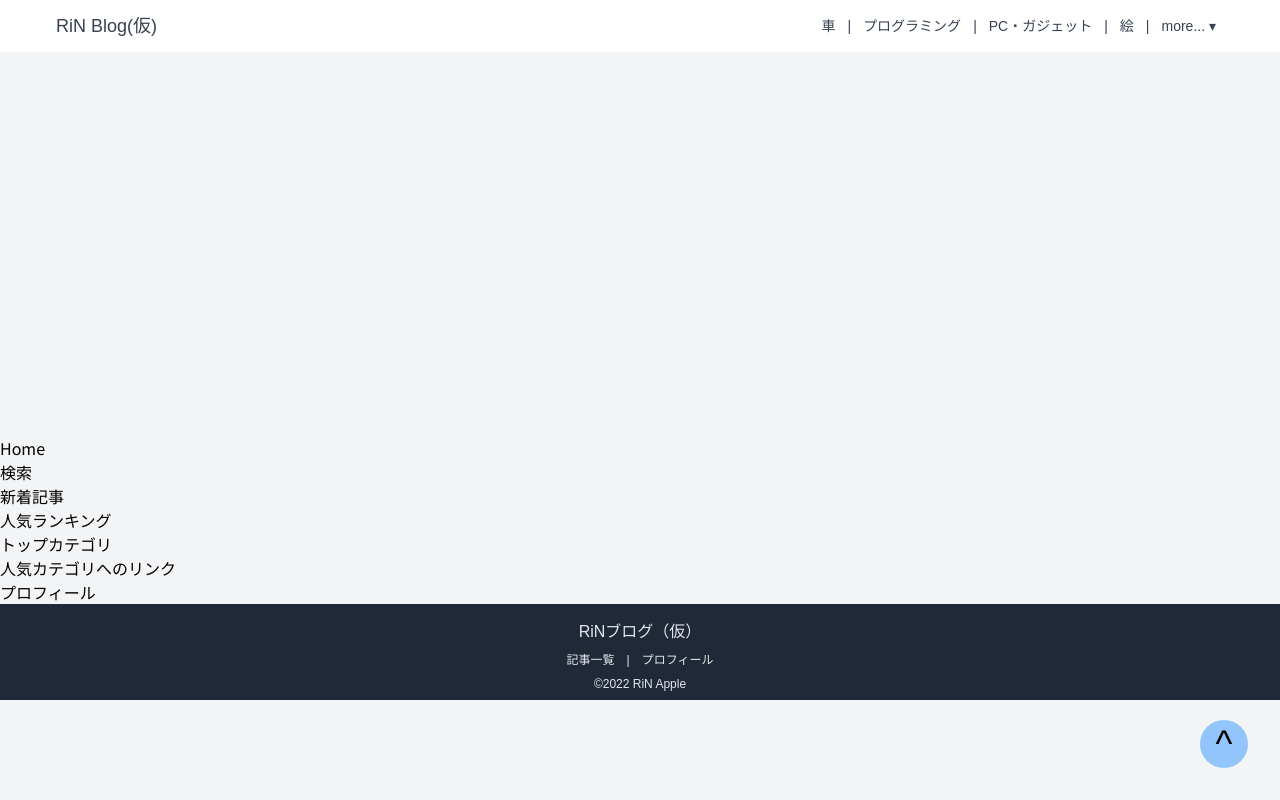
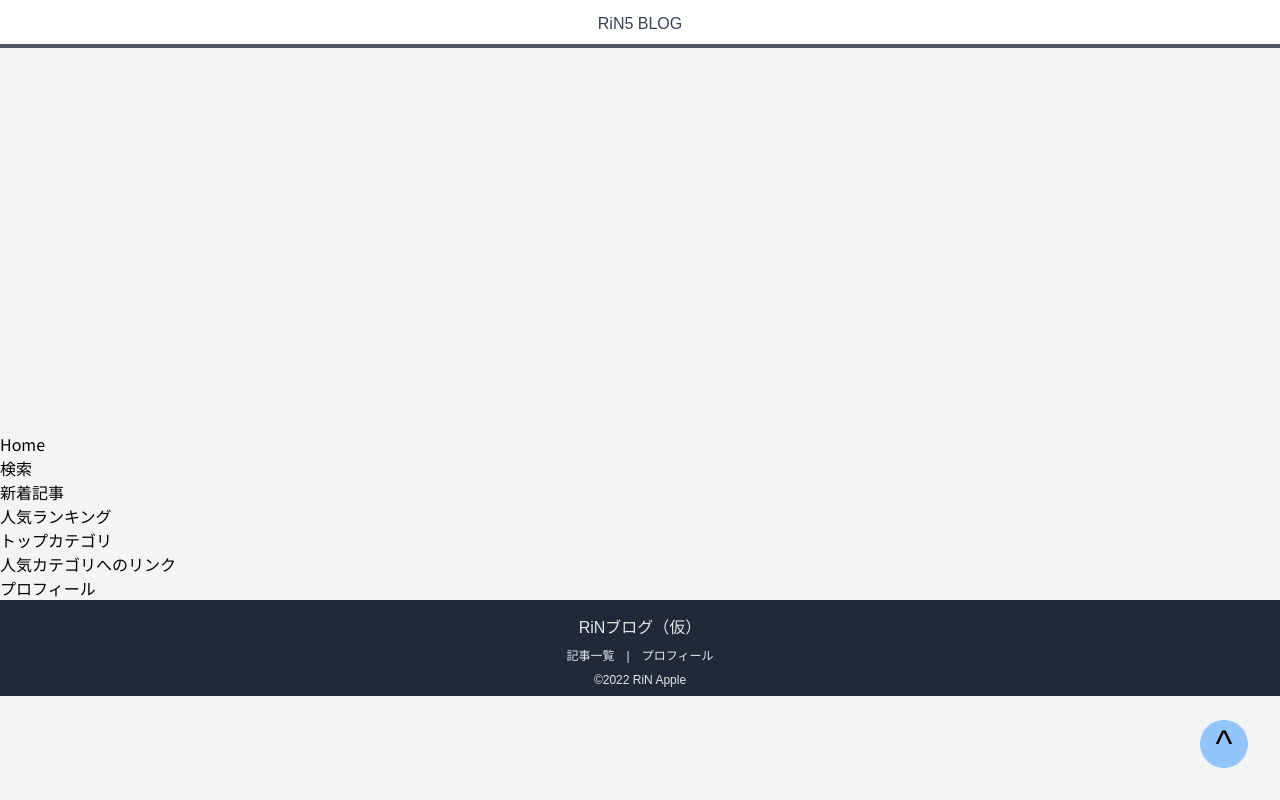
Before and after one commit to RiN-Apple/rin-apple-blog, a Next.js app: page / in a window 1280 px wide. Built offline with nearby package versions, Linux system fonts and the light colour scheme.

Commit message:
[update]: ヘッダーデザインを変更

```diff
--- a/components/Header.tsx
+++ b/components/Header.tsx
@@ -1,26 +1,13 @@
 import type { NextPage } from 'next';
 import Link from 'next/link';
-import NavLink from './header/NavLink';
-import NavDropDown from './header/NavDropDown';
-import NavDropDownMobile from './header/NavDropDownMobile';
 
 const Header: NextPage = () => {
   return (
-    <header className='flex flex-col pt-2 w-full font-notoserif text-gray-700  bg-white sm:flex-row sm:justify-between sm:py-3 sm:px-8 md:px-14'>
-      <h1 className='my-4 text-lg text-center sm:my-0'>
-        <Link href='/'>RiN Blog(仮)</Link>
+    <header className='flex flex-col w-full font-notoserif text-gray-700 bg-white'>
+      <h1 className='mt-3 mb-2 text-center'>
+        <Link href='/'>RiN5 BLOG</Link>
       </h1>
-      <nav className='hidden flex-row flex-nowrap justify-center text-sm sm:flex'>
-        <NavLink href='/' text='車' />
-        <NavLink href='/' text='プログラミング' />
-        <NavLink href='/' text='PC・ガジェット' />
-        <NavLink href='/' text='絵' />
-        <NavDropDown tags={['動画', '雑記', 'Home']} />
-      </nav>
-      <nav className='flex  justify-center bg-gray-800 sm:hidden'>
-        {/* <a className='py-1 w-full text-center text-white pointer-events-none'>カテゴリ &#9662;</a> */}
-        <NavDropDownMobile tags={[]} />
-      </nav>
+      <div className='w-full h-1 bg-gray-600' />
     </header>
   );
 };
--- a/components/Meta.tsx
+++ b/components/Meta.tsx
@@ -10,7 +10,7 @@ const Meta: NextPage<Props> = ({ title, description }: Props) => {
   return (
     <>
       <Head>
-        <title>{`${title}|RiN Blog`}</title>
+        <title>{`${title}|RiN5 BLOG`}</title>
         <meta charSet='utf-8' />
         <meta content={description} name='description' />
         <meta name='viewport' content='width=device-width,initial-scale=1.0' />
```
